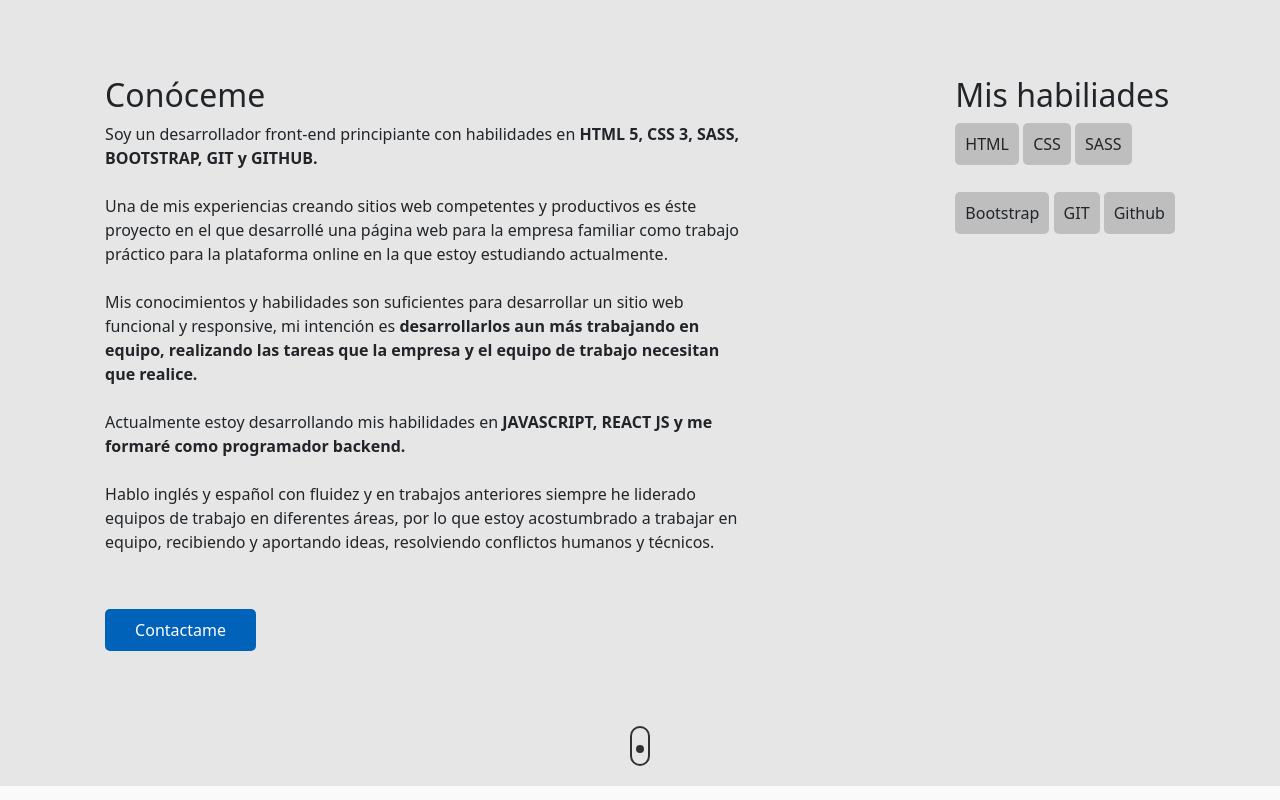
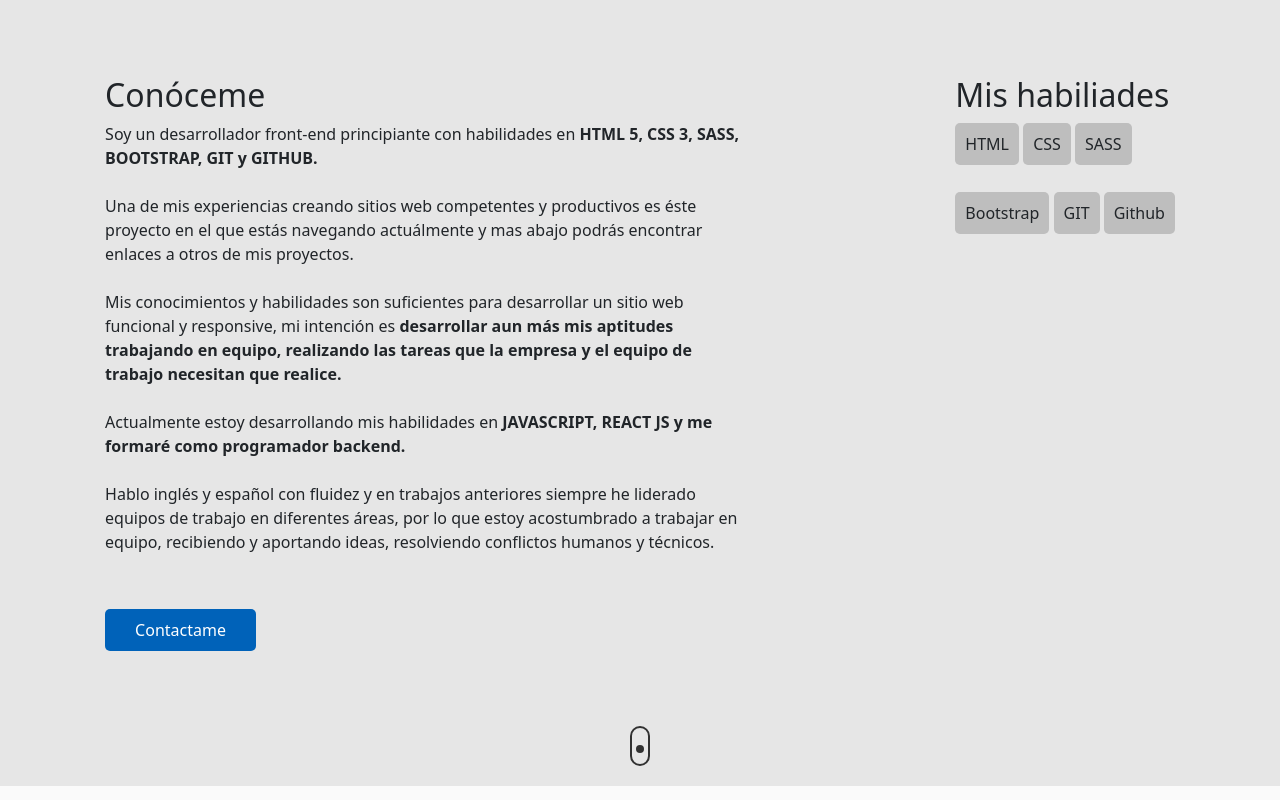
Before and after one commit to sancorr/PortfolioSanti, a plain HTML site: page index.html in a window 1280 px wide. Shown: the part 1160-1960 px from the top of the page. Drawn offline with nearby package versions, Linux system fonts and the light colour scheme.

Commit message:
nueva correccion de textos

```diff
--- a/index.html
+++ b/index.html
@@ -80,11 +80,10 @@
                         Soy un desarrollador front-end principiante con habilidades en <strong>HTML 5, CSS 3, SASS,
                             BOOTSTRAP, GIT y GITHUB.</strong>
                             <br><br>
-                        Una de mis experiencias creando sitios web competentes y productivos es éste proyecto en el que desarrollé una página web para la empresa
-                        familiar como trabajo práctico para la plataforma online en la que estoy estudiando actualmente.
+                        Una de mis experiencias creando sitios web competentes y productivos es éste proyecto en el que estás navegando actuálmente y mas abajo podrás encontrar enlaces a otros de mis proyectos.
                         <br><br>
                         Mis conocimientos y habilidades son suficientes para desarrollar un sitio web funcional y
-                        responsive, mi intención es <strong>desarrollarlos aun más trabajando en
+                        responsive, mi intención es <strong>desarrollar aun más mis aptitudes trabajando en
                         equipo, realizando las tareas que la empresa y el equipo de trabajo necesitan que realice.</strong>
                         <br><br>
                         Actualmente estoy desarrollando mis habilidades en <strong>JAVASCRIPT, REACT JS y me formaré como programador backend.</strong>
@@ -149,7 +148,7 @@
             <div class="contactMainText">
                 <h2>Contactate conmigo</h2>
                 <div class="middleLineContact"></div>
-                <p>Contactame mediante el siguiente formulario ó via Whastapp al número que voy a dejar en la descripcion del pié de página.
+                <p>Contactame mediante el siguiente formulario ó via Whastapp al número que voy a dejar en la descripción del pié de página.
                     <br>
                     Dónde tambien vas a encontrar íconos que te van a llevar a mi perfil de linkedin y github
                 </p>
```
